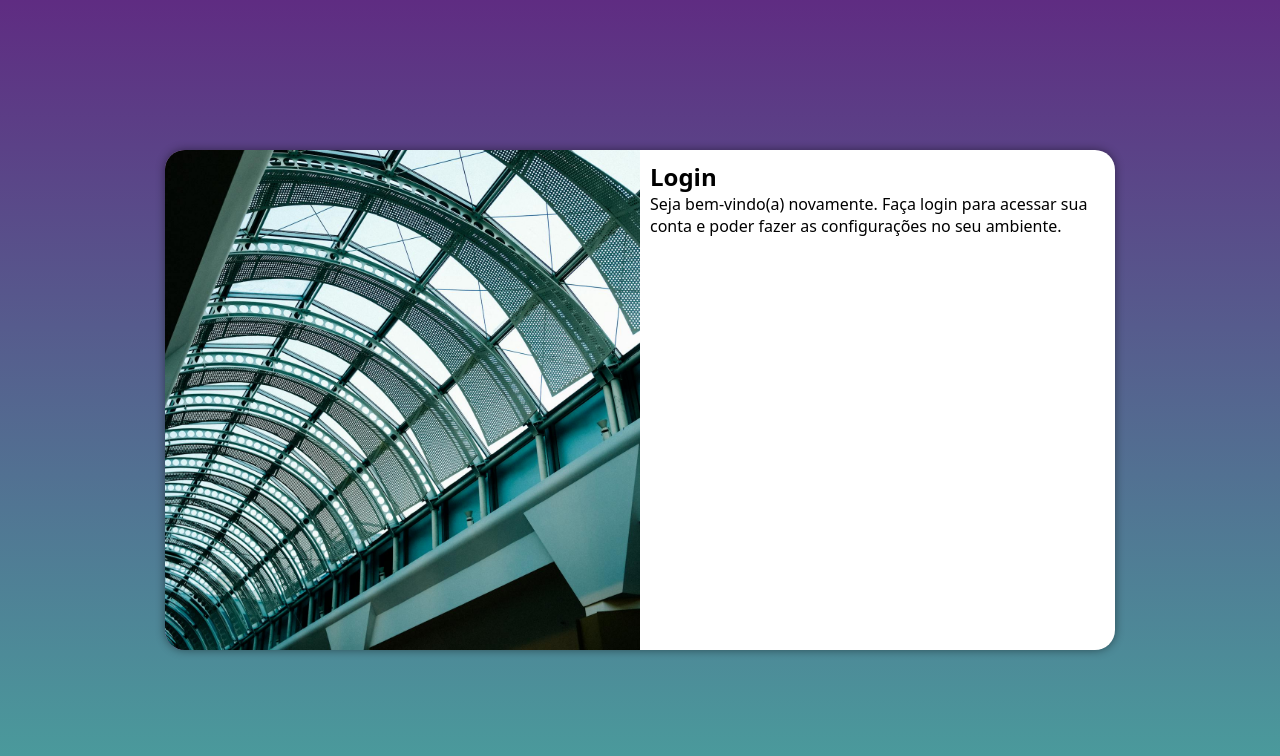
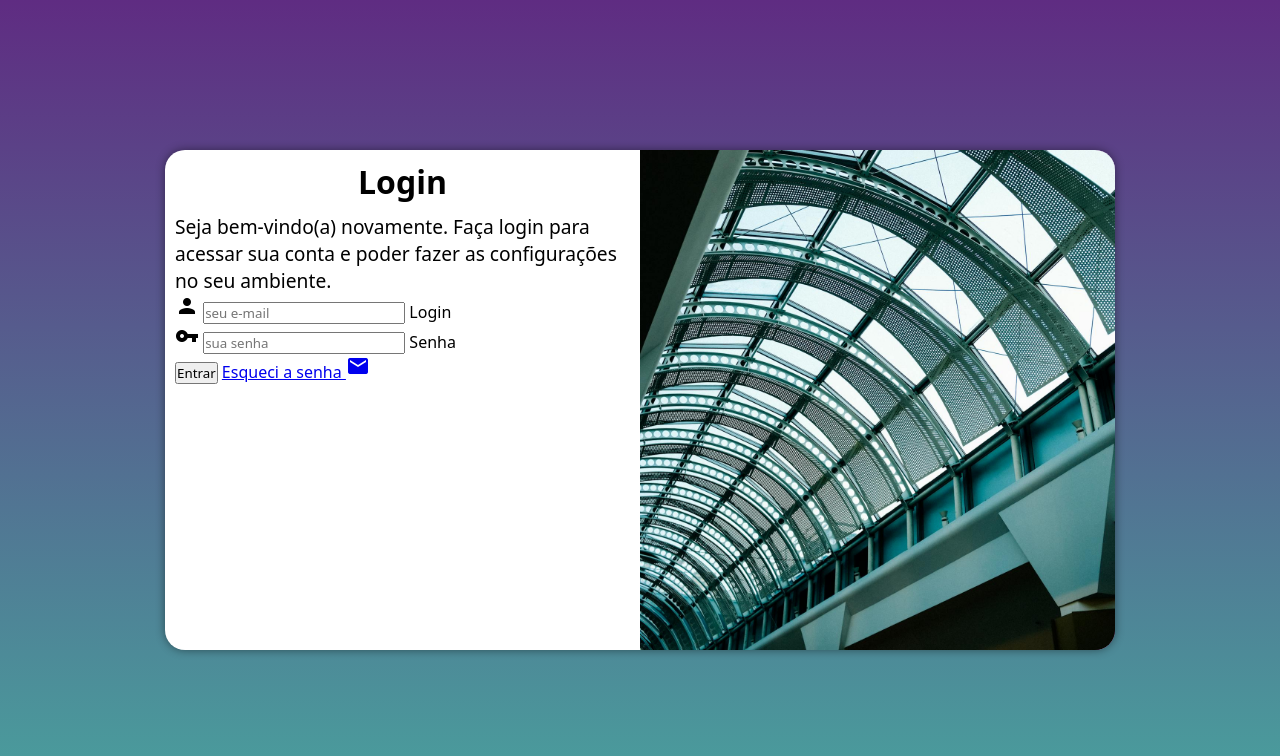
Before and after one commit to Araujoedi/projeto-login, a PHP site: page / in a window 1280 px wide. Shown: the top 756 px of the page. Run offline with PHP 8.4, Linux system fonts and the light colour scheme.

Commit message:
Atualizei o formulario

```diff
--- a/estilos/media-query.css
+++ b/estilos/media-query.css
@@ -15,7 +15,7 @@ Grandes telas: acima de 1200px
     }
 
     section#login {
-        width: 80vw;
+        width: 85vw;
     }
 
     section#login > div#imagem {
@@ -40,13 +40,21 @@ Grandes telas: acima de 1200px
     }
 
     section#login > div#imagem {
-        float: left;
+        float: right;
         width: 50%;
         height: 100%;
     }
 
     section#login > div#formulario {
-        float: right;
+        float: left;
         width: 50%;
     }
+
+    div#formulario > h1 {
+        font-size: 2em;
+    }
+
+    div#formulario > p {
+        font-size: 1.2em;
+    }
 }
--- a/estilos/style.css
+++ b/estilos/style.css
@@ -54,3 +54,12 @@ section#login > div#formulario {
     display: block;
     padding: 10px;
 }
+
+div#formulario > h1 {
+    text-align: center;
+    margin-bottom: 10px;
+}
+
+div#formulario > p {
+    font-size: 0.8em;
+}
--- a/index.html
+++ b/index.html
@@ -4,6 +4,7 @@
     <meta charset="UTF-8">
     <meta name="viewport" content="width=device-width, initial-scale=1.0">
     <title>Login</title>
+    <link href="https://fonts.googleapis.com/icon?family=Material+Icons" rel="stylesheet">
     <link rel="stylesheet" href="estilos/style.css">
     <link rel="stylesheet" href="estilos/media-query.css">
 </head>
@@ -16,8 +17,21 @@
             <div id="formulario">
                 <h1>Login</h1>
                 <p>Seja bem-vindo(a) novamente. Faça login para acessar sua conta e poder fazer as configurações no seu ambiente.</p>
-                <form action="login.php" method="post">
-
+                <form action="login.php" method="post" autocomplete="on">
+                    <div class="campo">
+                        <i class="material-icons">person</i>
+                        <input type="email" name="login" id="ilogin" placeholder="seu e-mail" autocomplete="email" required maxlength="30">
+                        <label for="ilogin">Login</label>
+                    </div>
+                    <div class="campo">
+                        <i class="material-icons">vpn_key</i>
+                        <input type="password" name="senha" id="isenha" placeholder="sua senha" autocomplete="current-password">
+                        <label for="isenha">Senha</label autocomplete="current-password" required minlength="8" maxlength="20">
+                    </div>
+                    <input type="submit" value="Entrar">
+                    <a href="esqueci.html">
+                        Esqueci a senha <i class="material-icons">mail</i>
+                    </a>
                 </form>
             </div>
         </section>
```
